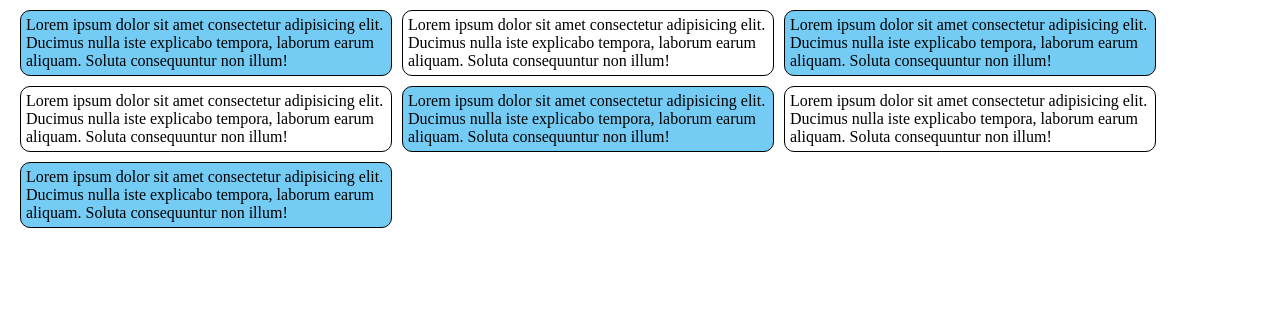
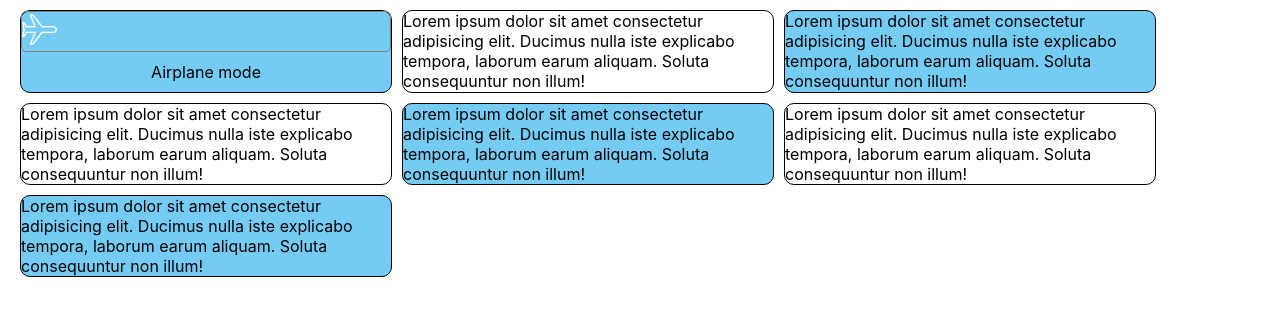
Before and after one commit to 2Kelvin/css-grid-exercise, a plain HTML site: page index.html in a window 1280 px wide. Drawn offline with Linux system fonts and the light colour scheme.

Commit message:
added an icon folder

```diff
--- a/index.html
+++ b/index.html
@@ -10,8 +10,11 @@
 <body>
     <!-- grid container  -->
     <div class="gridContainer">
-        <div>
-            Lorem ipsum dolor sit amet consectetur adipisicing elit. Ducimus nulla iste explicabo tempora, laborum earum aliquam. Soluta consequuntur non illum!
+        <div class="divBlock">
+            <div class="icon">
+                <img src="icons/airplane-mode.png" alt="airplane-mode">
+            </div>
+            <p class="iconParagraph">Airplane mode</p>
         </div>
         <div>
             Lorem ipsum dolor sit amet consectetur adipisicing elit. Ducimus nulla iste explicabo tempora, laborum earum aliquam. Soluta consequuntur non illum!
--- a/styles.css
+++ b/styles.css
@@ -2,6 +2,8 @@
     margin: 0;
     padding: 0;
     box-sizing: border-box;
+    font-family: -apple-system, BlinkMacSystemFont, 'Segoe UI', Roboto, Oxygen, Ubuntu, Cantarell, 'Open Sans', 'Helvetica Neue', sans-serif;
+    /* font-size: .8em; */
 }
 
 .gridContainer{
@@ -13,10 +15,26 @@
 
 .gridContainer > div{
     border: solid black 1px;
-    padding: 5px;
     border-radius: 10px;
 }
 
 .gridContainer > div:nth-child(odd){
     background-color: #74ccf5;
 }
+
+.icon{
+    border: grey solid 1px;
+    border-radius: 5px;
+    width: 100%;
+}
+
+.icon > img{
+    align-items: center;
+    height: 35px;
+    width: 35px;
+}
+
+.iconParagraph{
+    margin: 10px;
+    text-align: center;
+}
```
Also changed, not shown: icons/airplane-mode.png (added).
